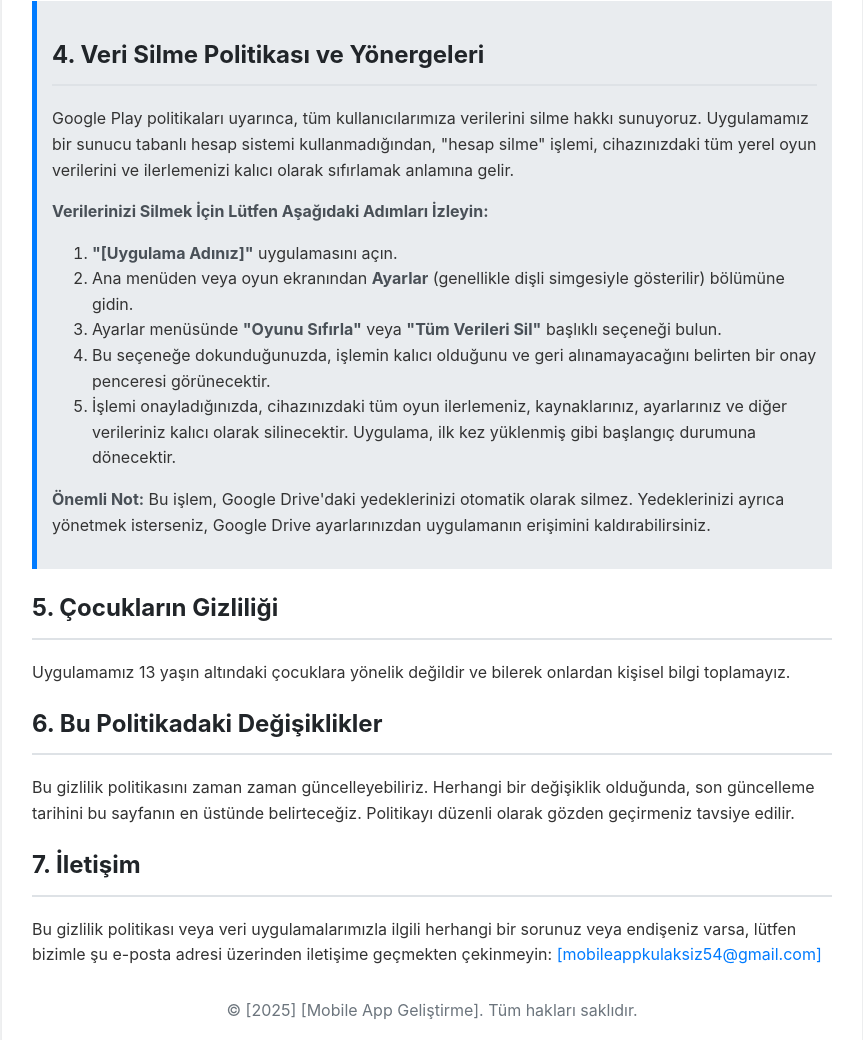
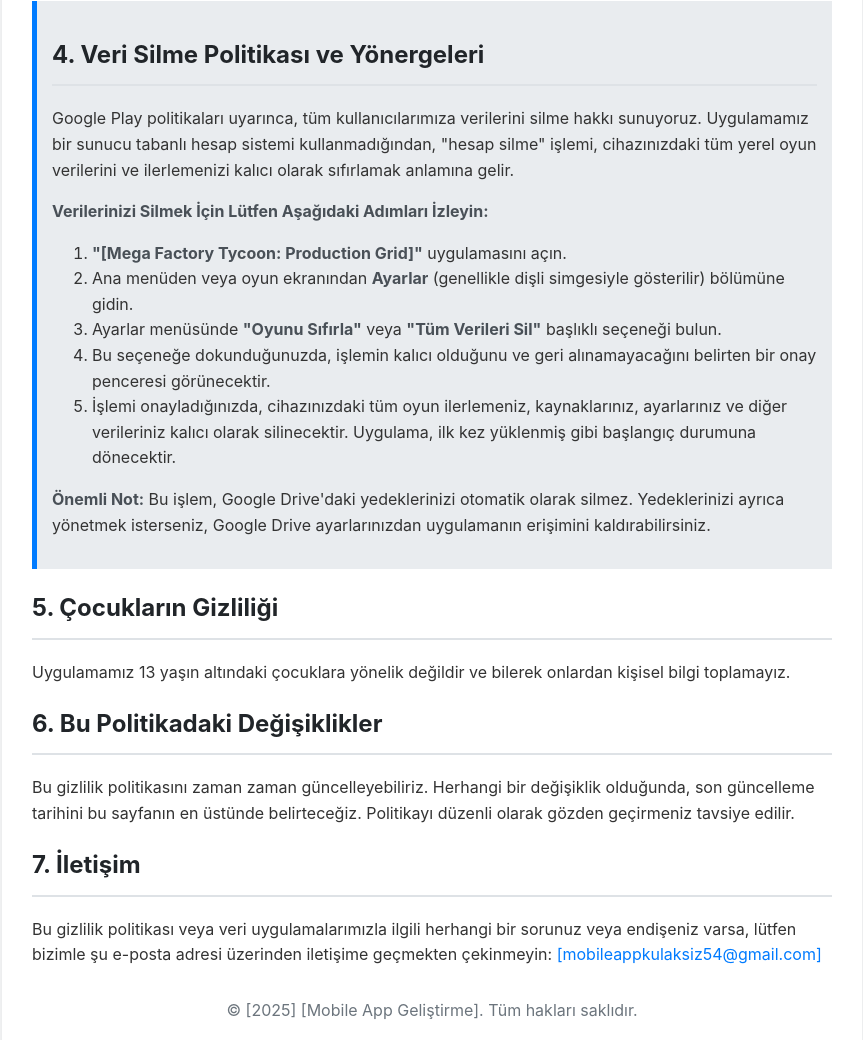
Before and after one commit to mobileappkulaksiz54/mobileappkulaksiz54.github.io, a plain HTML site: page privacy-policy.html in a window 1280 px wide. Shown: the part 1159-2199 px from the top of the page, without its empty margins (208-1071 px from the left). Drawn offline with Linux system fonts and the light colour scheme.

Commit message:
privacy-policy.html

```diff
--- a/privacy-policy.html
+++ b/privacy-policy.html
@@ -90,7 +90,7 @@
             <p>Google Play politikaları uyarınca, tüm kullanıcılarımıza verilerini silme hakkı sunuyoruz. Uygulamamız bir sunucu tabanlı hesap sistemi kullanmadığından, "hesap silme" işlemi, cihazınızdaki tüm yerel oyun verilerini ve ilerlemenizi kalıcı olarak sıfırlamak anlamına gelir.</p>
             <p><strong>Verilerinizi Silmek İçin Lütfen Aşağıdaki Adımları İzleyin:</strong></p>
             <ol>
-                <li><strong>"[Uygulama Adınız]"</strong> uygulamasını açın.</li>
+                <li><strong>"[Mega Factory Tycoon: Production Grid]"</strong> uygulamasını açın.</li>
                 <li>Ana menüden veya oyun ekranından <strong>Ayarlar</strong> (genellikle dişli simgesiyle gösterilir) bölümüne gidin.</li>
                 <li>Ayarlar menüsünde <strong>"Oyunu Sıfırla"</strong> veya <strong>"Tüm Verileri Sil"</strong> başlıklı seçeneği bulun.</li>
                 <li>Bu seçeneğe dokunduğunuzda, işlemin kalıcı olduğunu ve geri alınamayacağını belirten bir onay penceresi görünecektir.</li>
```
